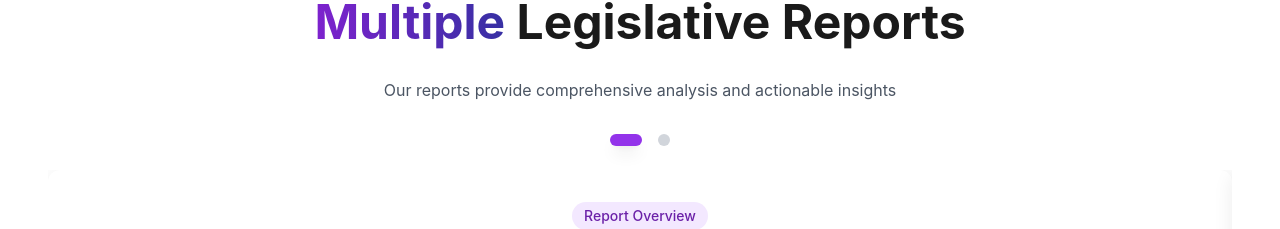
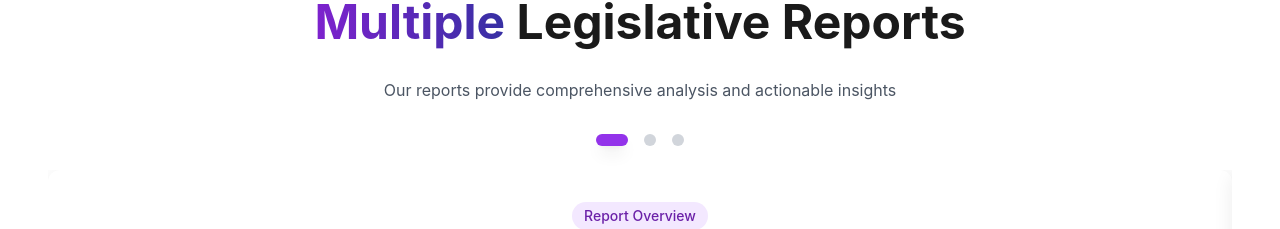
Before and after one commit to ehawked/legislative-report-app, a React (Vite) app: page / in a window 1280 px wide. Shown: the part 1148-1377 px from the top of the page. Built offline with nearby package versions, Linux system fonts and the light colour scheme.

Commit message:
Update carousel with third preview

```diff
--- a/src/App.tsx
+++ b/src/App.tsx
@@ -6,6 +6,7 @@ import Card from './components/Card';
 import FeaturesCarousel from './components/FeaturesCarousel';
 import SampleReportPreview from './components/SampleReportPreview';
 import ReportPreview2 from './components/ReportPreview2';
+import ReportPreview3 from './components/ReportPreview3';
 import './components/ReportPreview.css';
 import { generateReport, downloadPdf, type ReportRequest } from './lib/webhookService';
 import useEmblaCarousel from 'embla-carousel-react';
@@ -80,7 +81,7 @@ function App() {
   const handleSubmit = async (e: React.FormEvent) => {
     e.preventDefault();
 
-    const billRegex = /^(AB|SB|HR)\d+$/i;
+    const billRegex = /^(AB|SB)\d+$/i;
     if (!billRegex.test(billNumber)) {
       setError('Please enter a valid bill number format (e.g., AB 123, SB 456)');
       return;
@@ -258,7 +259,7 @@ function App() {
           </p>
 
           <div className="flex justify-center gap-4 mb-6">
-            {[0, 1].map((idx) => (
+            {[0, 1, 2].map((idx) => (
               <button
                 key={idx}
                 className={`w-3 h-3 rounded-full transition-all duration-300 focus:outline-none focus:ring-2 focus:ring-offset-2 focus:ring-purple-500 ${
@@ -284,6 +285,12 @@ function App() {
               <div className="flex-[0_0_100%] min-w-0">
                 <div className="scroll-trigger" style={{ transitionDelay: '0.3s' }}>
                   <ReportPreview2 />
+                </div>
+              </div>
+
+              <div className="flex-[0_0_100%] min-w-0">
+                <div className="scroll-trigger" style={{ transitionDelay: '0.3s' }}>
+                  <ReportPreview3 />
                 </div>
               </div>
             </div>
```
